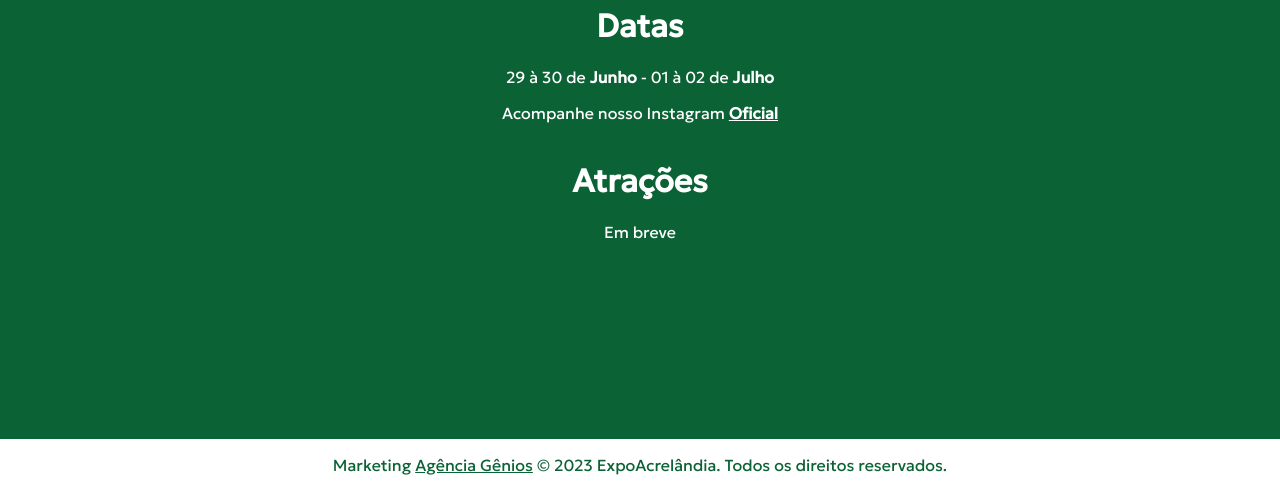
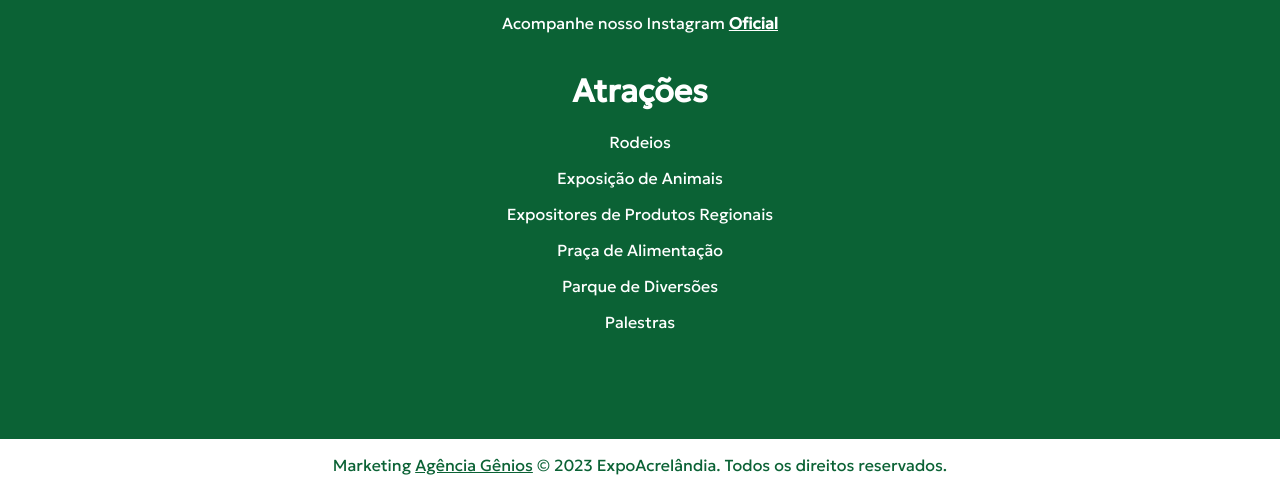
Before and after one commit to luarrekcah/ExpoAcrelandia, a plain HTML site: page index.html in a window 1280 px wide. Shown: the part 309-800 px from the top of the page. Drawn offline with Linux system fonts and the light colour scheme.

Commit message:
[added] some infos

```diff
--- a/index.html
+++ b/index.html
@@ -63,7 +63,12 @@
     </div>
     <div>
       <h1>Atrações</h1>
-      <p>Em breve</p>
+      <p>Rodeios</p>
+      <p>Exposição de Animais</p>
+      <p>Expositores de Produtos Regionais</p>
+      <p>Praça de Alimentação</p>
+      <p>Parque de Diversões</p>
+      <p>Palestras</p>
     </div>
   </main>
   <footer>
```
